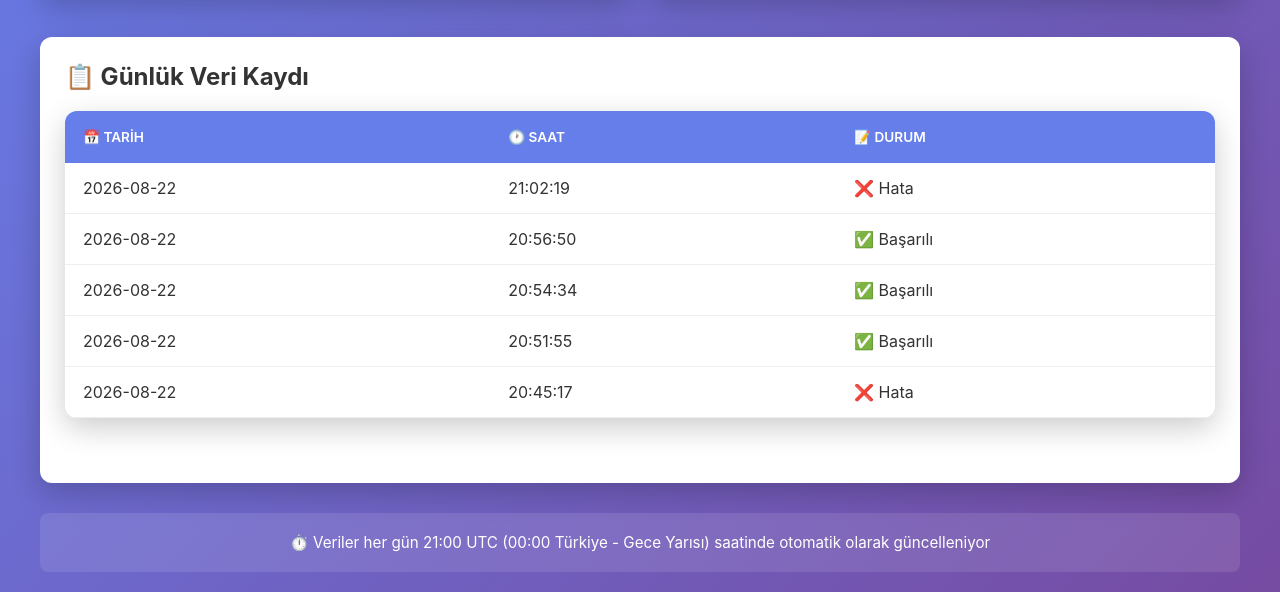
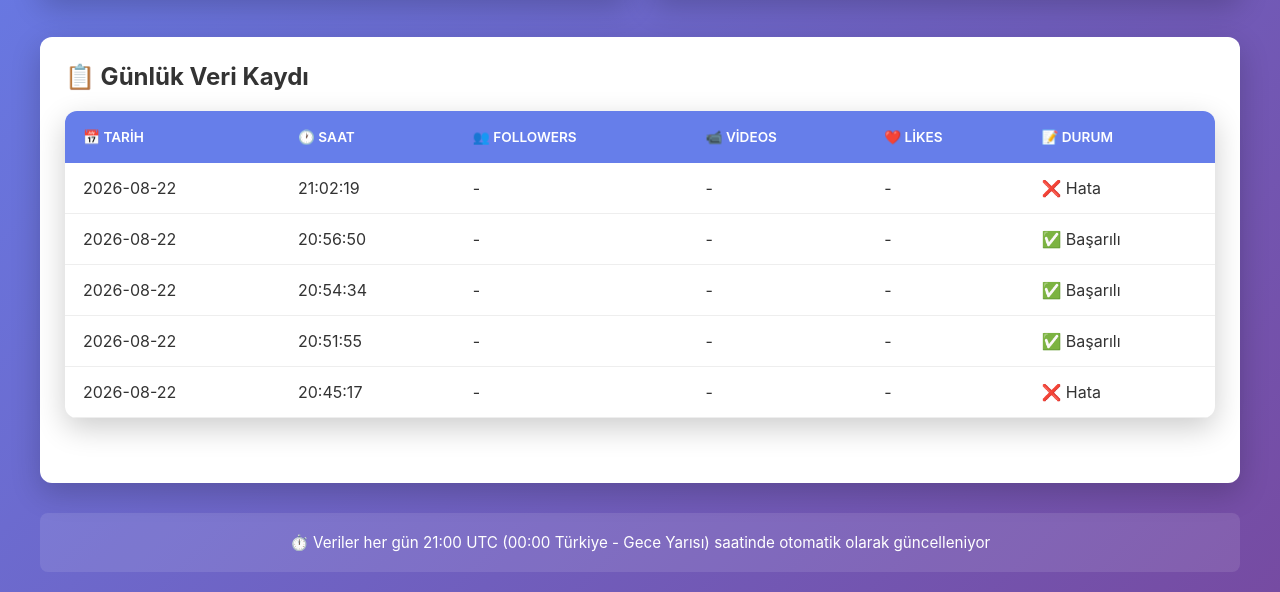
Before and after one commit to berkcankrbg/tiktok-tracker, a plain HTML site: page index.html in a window 1280 px wide. Shown: the part 270-862 px from the top of the page. Drawn offline with nearby package versions, Linux system fonts and the light colour scheme.

Commit message:
Update index.html

```diff
--- a/index.html
+++ b/index.html
@@ -134,7 +134,7 @@
 
                 if (data.length === 0) {
                     document.getElementById('content').innerHTML =
-                        '<div class="error">⚠️ Henüz veri yok. Sistem ilk kez 23:00\'de çalışacak.</div>';
+                        '<div class="error">⚠️ Henüz veri yok. Sistem ilk kez 00:00\'de çalışacak.</div>';
                     return;
                 }
 
@@ -161,6 +161,9 @@
                             <tr>
                                 <th>📅 Tarih</th>
                                 <th>🕐 Saat</th>
+                                <th>👥 Followers</th>
+                                <th>📹 Videos</th>
+                                <th>❤️ Likes</th>
                                 <th>📝 Durum</th>
                             </tr>
                         </thead>
@@ -168,11 +171,22 @@
             `;
 
             data.slice().reverse().forEach(entry => {
-                const status = entry.data.status === 'success' ? '✅ Başarılı' : '❌ Hata';
+                let status = '❌ Hata';
+                if (entry.data?.status === 'success') {
+                    status = '✅ Başarılı';
+                }
+
+                const followers = entry.data?.follower_count ? entry.data.follower_count.toLocaleString() : '-';
+                const videos = entry.data?.video_count || '-';
+                const likes = entry.data?.heart_count ? entry.data.heart_count.toLocaleString() : '-';
+
                 html += `
                     <tr>
                         <td>${entry.date}</td>
                         <td>${entry.time}</td>
+                        <td>${followers}</td>
+                        <td>${videos}</td>
+                        <td>${likes}</td>
                         <td>${status}</td>
                     </tr>
                 `;
```
